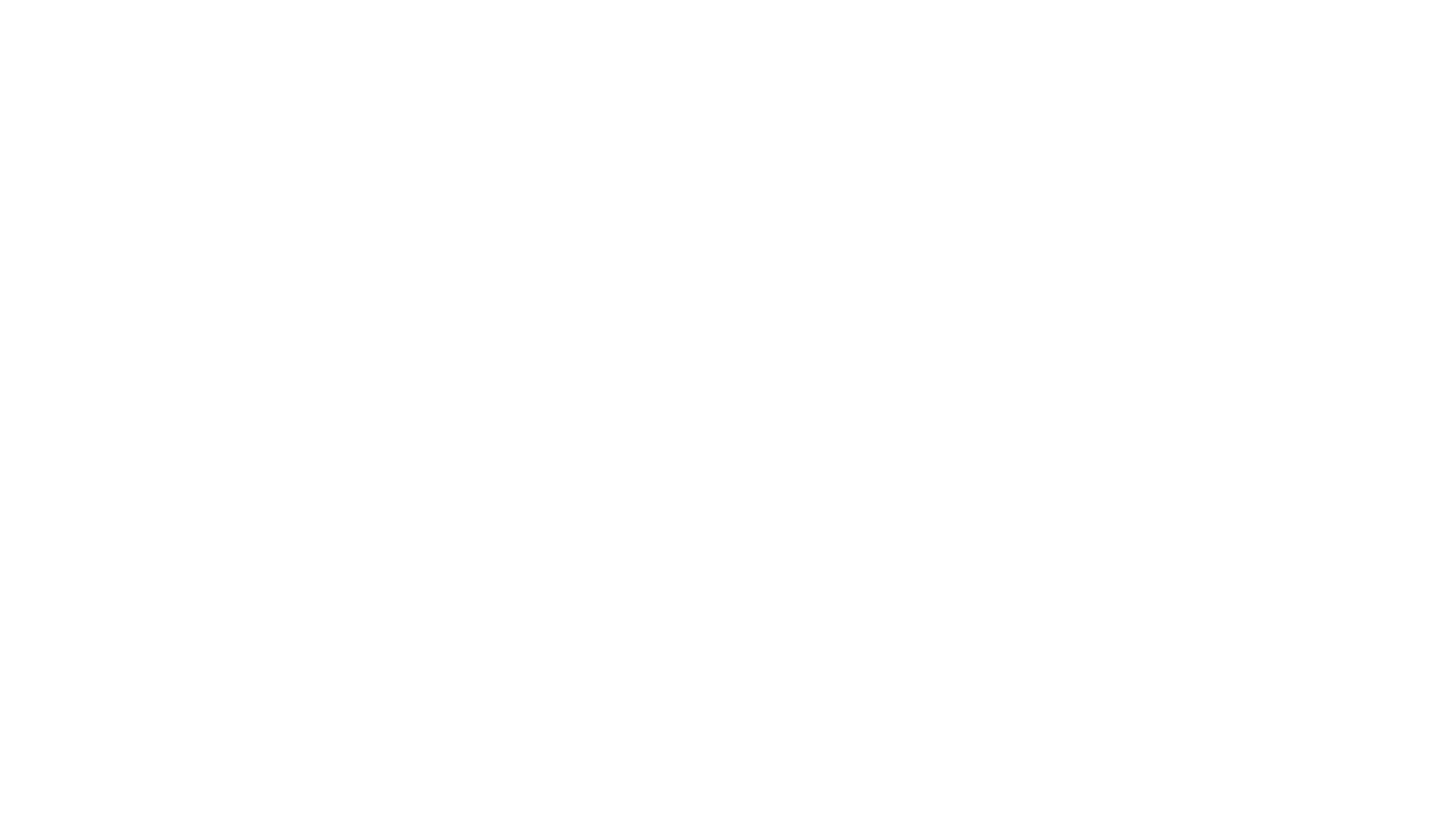
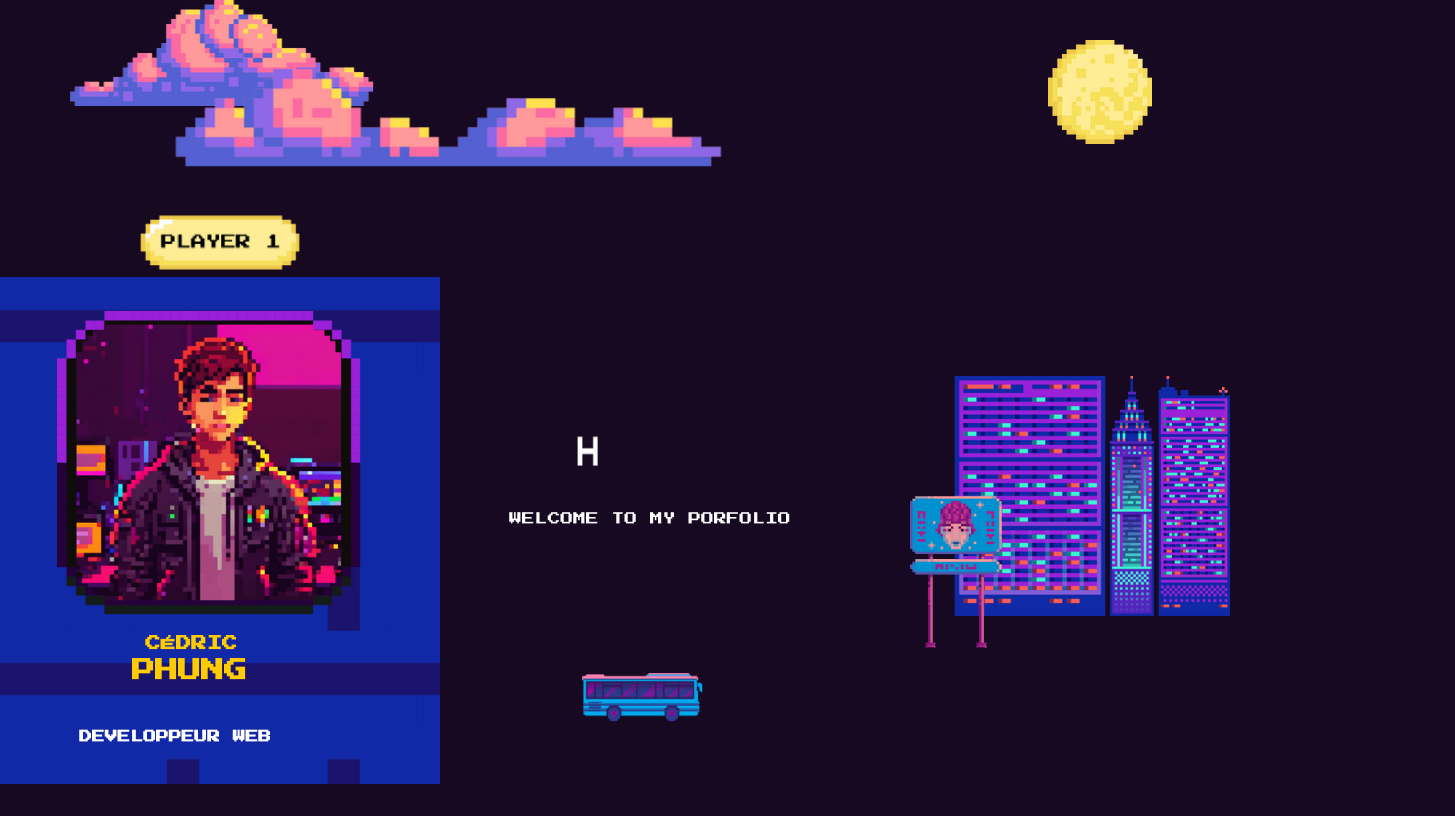
Before and after one commit to MaryelN/styled-portfolio, a React (Vite) app: page / in a window 1280 px wide. Shown: the whole page, 1455 px wide, since content can reach past the window. Built offline with nearby package versions, Linux system fonts and the light colour scheme.

Commit message:
create hero section

```diff
--- a/index.html
+++ b/index.html
@@ -4,6 +4,13 @@
     <meta charset="UTF-8" />
     <link rel="icon" type="image/svg+xml" href="/vite.svg" />
     <meta name="viewport" content="width=device-width, initial-scale=1.0" />
+    <link href="/src/index.css" rel="stylesheet" />
+    <link rel="preconnect" href="https://fonts.googleapis.com" />
+    <link rel="preconnect" href="https://fonts.gstatic.com" crossorigin />
+    <link
+      href="https://fonts.googleapis.com/css2?family=Press+Start+2P&family=VT323&display=swap"
+      rel="stylesheet"
+    />
     <title>Portfolio</title>
   </head>
   <body>
--- a/package.json
+++ b/package.json
@@ -10,9 +10,12 @@
     "preview": "vite preview"
   },
   "dependencies": {
+    "framer-motion": "^12.5.0",
+    "motion": "^12.5.0",
     "react": "^19.0.0",
     "react-dom": "^19.0.0",
     "react-router-dom": "^6.30.0",
+    "styled-components": "^6.1.16",
     "vite-plugin-eslint": "^1.8.1"
   },
   "devDependencies": {
--- a/src/App.jsx
+++ b/src/App.jsx
@@ -1,5 +1,11 @@
+import Hero from "./sections/Hero";
+
 function App() {
-  return <></>;
+  return (
+    <>
+      <Hero />
+    </>
+  );
 }
 
 export default App;
--- /dev/null
+++ b/src/components/Buildings.jsx
@@ -0,0 +1,22 @@
+import styled from "styled-components";
+import buildings from "../assets/images/index/buildings-gif.gif";
+
+const StyledBuildings = styled.div`
+  display: flex;
+  justify-content: center;
+  align-items: center;
+`;
+
+const Image = styled.img`
+  width: 25vw;
+`;
+
+function Buildings() {
+  return (
+    <StyledBuildings>
+      <Image src={buildings} alt="buildings" />
+    </StyledBuildings>
+  );
+}
+
+export default Buildings;
--- /dev/null
+++ b/src/components/Bus.jsx
@@ -0,0 +1,31 @@
+import styled from "styled-components";
+import bus from "../assets/images/index/bus-gif.gif";
+import { motion } from "framer-motion";
+
+const BusImage = styled.img`
+  width: 15vh;
+  position: absolute;
+  top: 50%;
+  left: 50%;
+  transform: translate(-100%, -300%);
+`;
+
+function Bus() {
+  return (
+    <motion.div
+      animate={{
+        x: ["0%", "400%"],
+        y: ["50%", "-50%"],
+      }}
+      transition={{
+        repeat: Infinity,
+        duration: 20,
+        ease: "linear",
+      }}
+    >
+      <BusImage src={bus} alt="Bus" />
+    </motion.div>
+  );
+}
+
+export default Bus;
--- /dev/null
+++ b/src/components/HeroText.jsx
@@ -0,0 +1,34 @@
+import styled from "styled-components";
+import helloGif from "../assets/images/index/hello-gif.gif";
+
+const StyledHeroText = styled.div`
+  display: flex;
+  flex-direction: column;
+  justify-content: center;
+  align-items: center;
+  margin-top: -10vw;
+`;
+
+const Image = styled.img`
+  width: 12vw;
+  height: 24vh;
+`;
+
+const P = styled.p`
+  color: white;
+  font-family: "Press Start 2P", system-ui;
+  text-transform: uppercase;
+  margin-top: -3vw;
+  font-size: 1vw;
+`;
+
+function HeroText() {
+  return (
+    <StyledHeroText>
+      <Image src={helloGif} />
+      <P>Welcome to my porfolio</P>
+    </StyledHeroText>
+  );
+}
+
+export default HeroText;
--- /dev/null
+++ b/src/components/ProfileCard.jsx
@@ -0,0 +1,95 @@
+import styled from "styled-components";
+import playerGif from "../assets/images/index/player-gif.gif";
+import profilePhoto from "../assets/images/index/profile-photo.png";
+import profileBuilding from "../assets/images/index/profile-building.png";
+
+const StyledProfileCard = styled.div`
+  display: flex;
+  align-items: end;
+  padding-bottom: 2rem;
+  z-index: 10;
+`;
+
+const ContentContainer = styled.div`
+  position: relative;
+  display: flex;
+  flex-direction: column;
+  align-items: flex-end;
+  justify-content: end;
+`;
+
+const PlayerGif = styled.img`
+  width: 25vh;
+  height: auto;
+  position: relative;
+  align-self: center;
+  z-index: 2;
+`;
+
+const ProfileImage = styled.img`
+  width: 38vh;
+  height: auto;
+  position: absolute;
+  top: 18%;
+  left: 13%;
+  z-index: 3;
+`;
+
+const BuildingImage = styled.img`
+  width: 55vh;
+  height: auto;
+  position: relative;
+  z-index: 1;
+`;
+
+const FirstName = styled.h2`
+  color: #fecc00;
+  font-size: 1.2vw;
+  font-family: "Press Start 2P", system-ui;
+  text-transform: uppercase;
+  font-weight: bold;
+  position: absolute;
+  top: 72%;
+  left: 33%;
+  z-index: 4;
+`;
+const LastName = styled.h2`
+  color: #fecc00;
+  font-size: 1.8vw;
+  font-family: "Press Start 2P", system-ui;
+  text-transform: uppercase;
+  font-weight: bold;
+  position: absolute;
+  top: 75%;
+  left: 30%;
+  z-index: 4;
+`;
+
+const H3 = styled.h3`
+  color: white;
+  font-size: 1vw;
+  font-family: "Press Start 2P", system-ui;
+  text-transform: uppercase;
+  font-weight: bold;
+  position: absolute;
+  bottom: 5%;
+  left: 18%;
+  z-index: 4;
+`;
+
+function ProfileCard() {
+  return (
+    <StyledProfileCard>
+      <ContentContainer>
+        <PlayerGif src={playerGif} alt="player gif" />
+        <BuildingImage src={profileBuilding} alt="building" />
+        <FirstName>Cédric</FirstName>
+        <LastName> Phung</LastName>
+        <ProfileImage src={profilePhoto} alt="profile" />
+        <H3>Developpeur web</H3>
+      </ContentContainer>
+    </StyledProfileCard>
+  );
+}
+
+export default ProfileCard;
--- /dev/null
+++ b/src/components/Sky.jsx
@@ -0,0 +1,51 @@
+import { motion } from "framer-motion";
+import cloud1 from "../assets/images/index/cloud-1.png";
+import cloud2 from "../assets/images/index/cloud-2.png";
+import moon from "../assets/images/index/moon.png";
+import styled from "styled-components";
+
+const MoonImage = styled.img`
+  position: absolute;
+  top: 5%;
+  right: 10%;
+  z-index: -100;
+`;
+
+const CloudImage = styled.img`
+  width: 5rem;
+`;
+
+function Sky() {
+  return (
+    <>
+      <motion.div
+        animate={{
+          x: ["0%", "100%"],
+        }}
+        transition={{
+          repeat: Infinity,
+          duration: 100,
+          ease: "linear",
+        }}
+      >
+        <img src={cloud1} alt="Cloud" />
+      </motion.div>
+      <motion.div
+        animate={{
+          x: ["0%", "100%"],
+          y: ["-40%"],
+        }}
+        transition={{
+          repeat: Infinity,
+          duration: 40,
+          ease: "linear",
+        }}
+      >
+        <img src={cloud2} alt="Cloud" />
+      </motion.div>
+      <MoonImage src={moon} alt="moon" />
+    </>
+  );
+}
+
+export default Sky;
--- /dev/null
+++ b/src/index.css
@@ -0,0 +1,4 @@
+body {
+  margin: 0;
+  background-color: #170921;
+}
--- /dev/null
+++ b/src/sections/Hero.jsx
@@ -0,0 +1,38 @@
+import styled from "styled-components";
+import ProfileCard from "../components/ProfileCard";
+import HeroText from "../components/HeroText";
+import Buildings from "../components/Buildings";
+import Sky from "../components/Sky";
+import Bus from "../components/Bus";
+
+function Hero() {
+  const StyledHero = styled.div`
+    display: grid;
+    grid-template-columns: repeat(3, 1fr);
+    grid-template-rows: 1fr auto;
+    height: 100vh;
+  `;
+
+  const Container = styled.div`
+    height: 75vh;
+    display: flex;
+    flex-direction: column;
+    justify-content: center;
+  `;
+
+  return (
+    <>
+      <Sky />
+      <Container>
+        <StyledHero>
+          <ProfileCard />
+          <HeroText />
+          <Buildings />
+          <Bus />
+        </StyledHero>
+      </Container>
+    </>
+  );
+}
+
+export default Hero;
```
Also changed, not shown: 1 other file (tests, documents, lock files or other folders).
